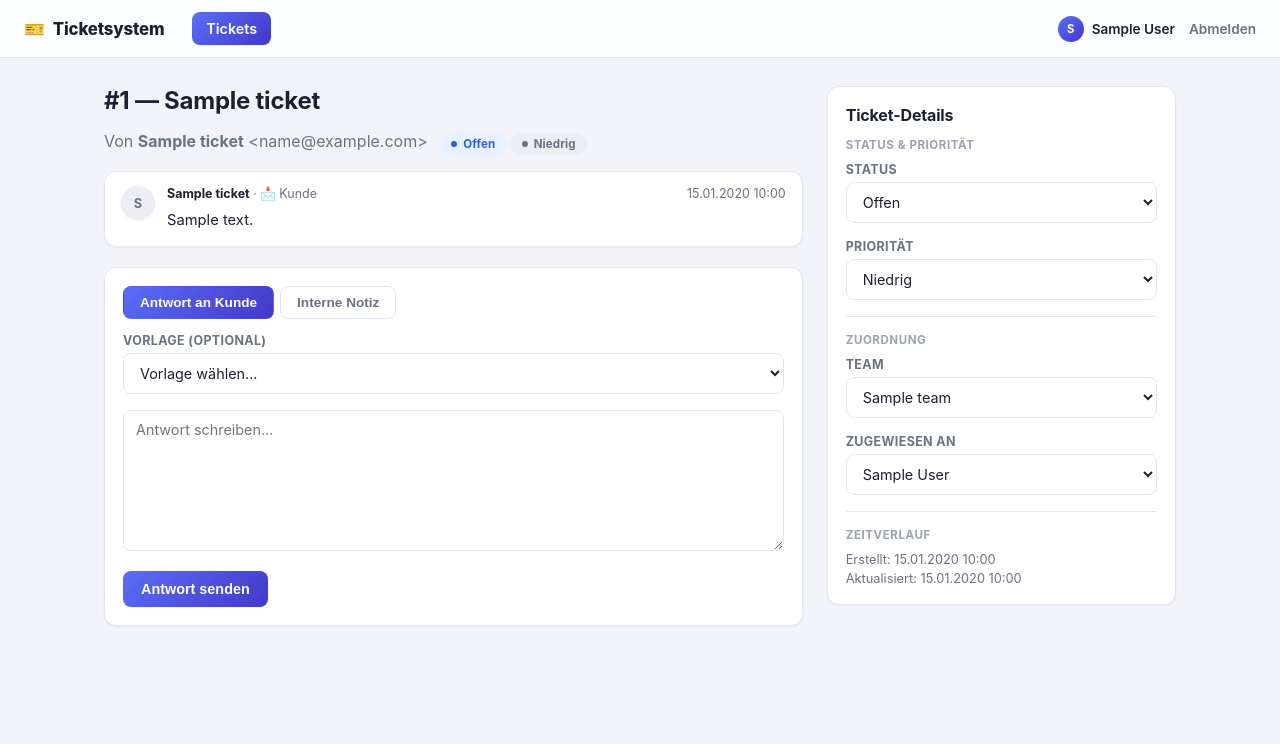
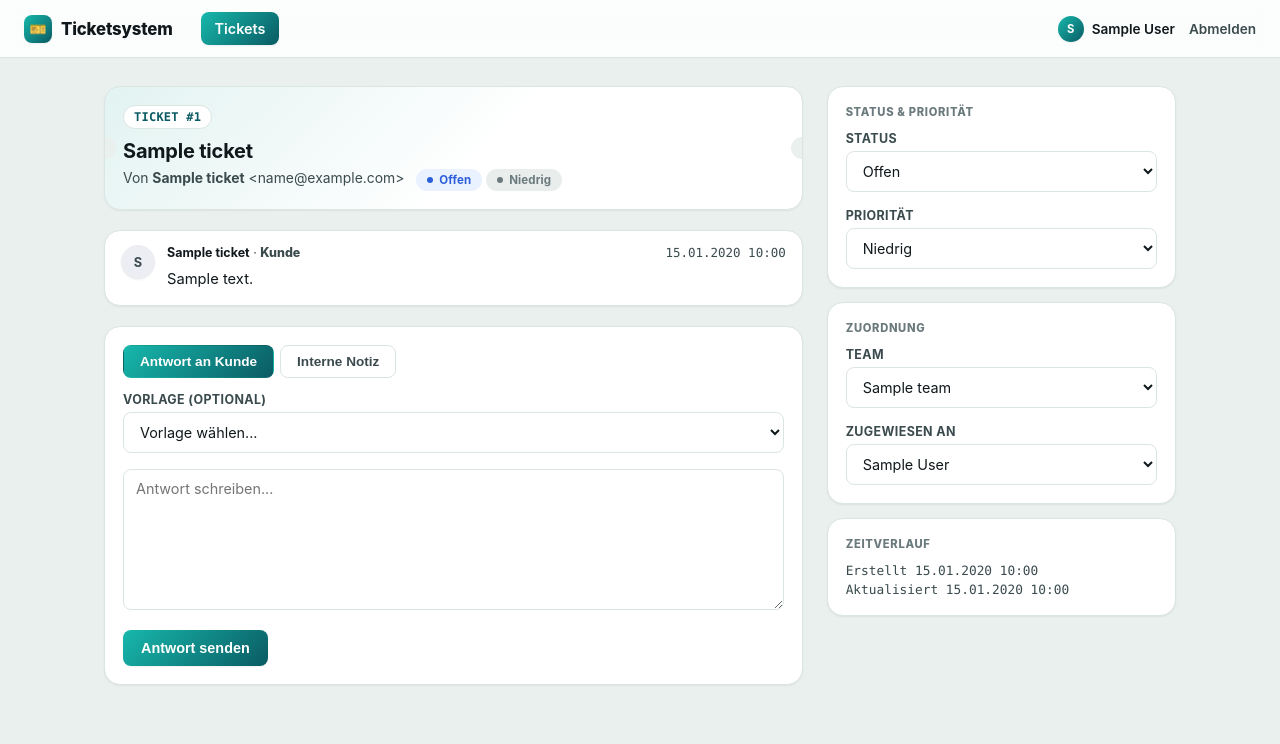
Before and after one commit to EISCoding/TicketSystem, a PHP site: page /ticket.php?id=1 in a window 1280 px wide. Shown: the top 744 px of the page. Run offline with PHP 8.4, Linux system fonts and the light colour scheme; the visitor is signed in with stand-in values (Sample User, id 1); tables that the repository leaves empty hold one stand-in row (values such as "Sample post").

Commit message:
Apply approved petrol/teal design refresh
Replace the indigo palette with a petrol/teal accent, introduce a monospace
type role for ticket IDs and timestamps, restyle the ticket header as a
boarding-pass-style stub, split the ticket sidebar into stacked elevated
cards, switch internal notes to a dashed border, and match the customer
email template to the new palette. Follows the mockup approved earlier.

```diff
--- a/assets/style.css
+++ b/assets/style.css
@@ -1,27 +1,32 @@
 :root {
-  --brand: #4759e6;
-  --brand-dark: #3846c4;
-  --brand-light: #eef0ff;
-  --brand-gradient: linear-gradient(135deg, #5b6ef5 0%, #4338ca 100%);
-  --bg: #f2f4fa;
+  --brand: #0e7c86;
+  --brand-dark: #0a5b63;
+  --brand-bright: #17b8ac;
+  --brand-light: #e2f3f1;
+  --brand-gradient: linear-gradient(135deg, #17b8ac 0%, #0a5b63 100%);
+  --bg: #e9f0ee;
   --surface: #ffffff;
-  --border: #e5e8f0;
-  --text: #1c2030;
-  --text-muted: #6b7280;
-  --text-faint: #9ca3af;
-  --danger: #e03131;
-  --danger-bg: #fff1f1;
-  --success: #2f9e44;
-  --success-bg: #ebfaee;
-  --warning: #e8590c;
-  --warning-bg: #fff4e0;
+  --surface-2: #f4f8f7;
+  --border: #dbe5e2;
+  --text: #10181c;
+  --text-muted: #3a4a4d;
+  --text-faint: #6b7a7d;
+  --neutral: #6b7a7d;
+  --neutral-bg: #e9edec;
+  --danger: #c1352f;
+  --danger-bg: #fdecea;
+  --success: #217a45;
+  --success-bg: #e7f7ec;
+  --warning: #b85c07;
+  --warning-bg: #fdf1e0;
   --info: #2b5fd9;
-  --info-bg: #e9f0ff;
-  --shadow-sm: 0 1px 2px rgba(23, 28, 51, 0.06);
-  --shadow-md: 0 4px 14px rgba(23, 28, 51, 0.08);
-  --shadow-lg: 0 12px 32px rgba(23, 28, 51, 0.12);
-  --radius: 12px;
+  --info-bg: #eaf1ff;
+  --shadow-sm: 0 1px 2px rgba(9, 20, 22, 0.06);
+  --shadow-md: 0 4px 14px rgba(9, 20, 22, 0.09);
+  --shadow-lg: 0 14px 34px rgba(9, 20, 22, 0.16);
+  --radius: 16px;
   --radius-sm: 8px;
+  --font-mono: ui-monospace, "SF Mono", "Roboto Mono", Menlo, Consolas, monospace;
 }
 
 * { box-sizing: border-box; }
@@ -33,6 +38,8 @@ body {
   color: var(--text);
   -webkit-font-smoothing: antialiased;
 }
+
+.mono { font-family: var(--font-mono); font-variant-numeric: tabular-nums; }
 
 a { color: var(--brand); text-decoration: none; }
 a:hover { color: var(--brand-dark); text-decoration: underline; }
@@ -58,8 +65,19 @@ h2 { font-weight: 700; letter-spacing: -0.01em; }
   font-size: 1.05rem;
   display: inline-flex;
   align-items: center;
-  gap: 8px;
+  gap: 9px;
   letter-spacing: -0.01em;
+}
+.header .brand-mark {
+  width: 28px;
+  height: 28px;
+  border-radius: 8px;
+  background: var(--brand-gradient);
+  display: inline-flex;
+  align-items: center;
+  justify-content: center;
+  font-size: 0.85rem;
+  box-shadow: var(--shadow-sm);
 }
 .header nav { display: flex; gap: 4px; margin-left: 28px; }
 .header nav a {
@@ -221,8 +239,8 @@ td a:hover { color: var(--brand); text-decoration: none; }
 .badge-open { background: var(--info-bg); color: var(--info); }
 .badge-pending { background: var(--warning-bg); color: var(--warning); }
 .badge-resolved { background: var(--success-bg); color: var(--success); }
-.badge-closed { background: #eceef2; color: var(--text-muted); }
-.badge-low { background: #eceef2; color: var(--text-muted); }
+.badge-closed { background: var(--neutral-bg); color: var(--neutral); }
+.badge-low { background: var(--neutral-bg); color: var(--neutral); }
 .badge-medium { background: var(--info-bg); color: var(--info); }
 .badge-high { background: #ffe8d6; color: #d9622b; }
 .badge-urgent { background: var(--danger-bg); color: var(--danger); }
@@ -365,6 +363,41 @@ label { display: block; font-size: 0.78rem; font-weight: 700; color: var(--text-
   .grid-2 { grid-template-columns: 1fr; }
 }
 
+/* ---------- Ticket header stub ---------- */
+.ticket-stub {
+  position: relative;
+  background: linear-gradient(135deg, var(--brand-light), var(--surface) 55%);
+  overflow: hidden;
+  margin-bottom: 20px;
+}
+.ticket-stub::before, .ticket-stub::after {
+  content: "";
+  position: absolute;
+  width: 22px;
+  height: 22px;
+  border-radius: 50%;
+  background: var(--bg);
+  top: 50%;
+  transform: translateY(-50%);
+}
+.ticket-stub::before { left: -11px; }
+.ticket-stub::after { right: -11px; }
+.ticket-stub .stub-id {
+  font-family: var(--font-mono);
+  font-weight: 700;
+  font-size: 0.75rem;
+  letter-spacing: 0.02em;
+  background: var(--surface);
+  border: 1px solid var(--border);
+  color: var(--brand-dark);
+  padding: 4px 10px;
+  border-radius: 999px;
+  display: inline-block;
+  margin-bottom: 10px;
+}
+.ticket-stub h1 { font-size: 1.25rem; margin: 0 0 6px; }
+.ticket-stub .req { margin: 0; color: var(--text-muted); font-size: 0.87rem; }
+
 /* ---------- Ticket thread / messages ---------- */
 .thread { display: flex; flex-direction: column; gap: 14px; margin-bottom: 20px; }
 .message {
@@ -377,11 +410,13 @@ label { display: block; font-size: 0.78rem; font-weight: 700; color: var(--text-
   box-shadow: var(--shadow-sm);
 }
 .message-incoming { background: var(--surface); }
-.message-outgoing { background: var(--brand-light); border-color: #d7deff; }
-.message-note { background: #fffcf0; border-color: #ffe8a3; }
+.message-outgoing { background: var(--brand-light); border-color: #bfe4e0; }
+.message-note { background: var(--surface); border: 1px dashed var(--warning); }
 .message-content { flex: 1; min-width: 0; }
 .message-meta { display: flex; justify-content: space-between; align-items: center; gap: 10px; font-size: 0.78rem; color: var(--text-muted); margin-bottom: 8px; flex-wrap: wrap; }
 .message-meta strong { color: var(--text); font-weight: 700; }
+.message-meta .tag { font-weight: 800; }
+.message-meta .time { font-family: var(--font-mono); }
 .message-body { white-space: pre-wrap; font-size: 0.92rem; line-height: 1.55; word-wrap: break-word; }
 
 @media (max-width: 640px) {
@@ -410,16 +445,16 @@ label { display: block; font-size: 0.78rem; font-weight: 700; color: var(--text-
 }
 
 /* ---------- Sidebar ---------- */
-.sidebar h2 { font-size: 1rem; margin-top: 0; }
-.sidebar-section { padding-bottom: 16px; margin-bottom: 16px; border-bottom: 1px solid var(--border); }
-.sidebar-section:last-child { border-bottom: none; margin-bottom: 0; padding-bottom: 0; }
-.sidebar-section-title {
-  font-size: 0.72rem;
-  font-weight: 700;
+.side-stack { display: flex; flex-direction: column; gap: 14px; }
+.side-stack form { display: contents; }
+.side-card { padding: 18px; }
+.side-card .eyebrow {
+  font-size: 0.7rem;
+  font-weight: 800;
   color: var(--text-faint);
   text-transform: uppercase;
-  letter-spacing: 0.05em;
-  margin-bottom: 10px;
+  letter-spacing: 0.06em;
+  margin-bottom: 12px;
 }
 
 .list-item { display: flex; justify-content: space-between; align-items: center; gap: 12px; padding: 14px 0; border-top: 1px solid var(--border); }
--- a/src/Views/header.php
+++ b/src/Views/header.php
@@ -13,7 +13,7 @@ use App\Auth;
 <body>
 <header class="header">
   <div class="header-left">
-    <span class="brand">🎫 <span class="brand-label">Ticketsystem</span></span>
+    <span class="brand"><span class="brand-mark">🎫</span> <span class="brand-label">Ticketsystem</span></span>
     <nav>
       <a href="/tickets.php" class="<?= ($activePage ?? '') === 'tickets' ? 'active' : '' ?>">Tickets</a>
       <?php if (Auth::isAdmin()): ?>
--- a/ticket.php
+++ b/ticket.php
@@ -81,7 +81,6 @@ $templates = Template::all();
 
 $statusLabels = ['OPEN' => 'Offen', 'PENDING' => 'Wartend', 'RESOLVED' => 'Gelöst', 'CLOSED' => 'Geschlossen'];
 $priorityLabels = ['LOW' => 'Niedrig', 'MEDIUM' => 'Mittel', 'HIGH' => 'Hoch', 'URGENT' => 'Dringend'];
-$directionLabels = ['INCOMING' => '📩', 'OUTGOING' => '📤', 'INTERNAL_NOTE' => '📝'];
 
 $activePage = 'tickets';
 require __DIR__ . '/src/Views/header.php';
@@ -102,13 +101,16 @@ foreach ($templates as $tpl) {
 
 <div class="grid-2">
   <div>
-    <h1 class="mt-0" style="margin-bottom:4px;">#<?= (int) $ticket['id'] ?> — <?= e($ticket['subject']) ?></h1>
-    <p class="text-muted mb-16">
+    <div class="card ticket-stub">
+      <span class="stub-id">TICKET #<?= (int) $ticket['id'] ?></span>
+      <h1><?= e($ticket['subject']) ?></h1>
+      <p class="req">
         Von <strong><?= e($ticket['requester_name'] ?: $ticket['requester_email']) ?></strong>
         &lt;<?= e($ticket['requester_email']) ?>&gt;
         <span class="badge badge-<?= strtolower(e($ticket['status'])) ?>" style="margin-left:8px;"><?= e($statusLabels[$ticket['status']] ?? $ticket['status']) ?></span>
         <span class="badge badge-<?= strtolower(e($ticket['priority'])) ?>"><?= e($priorityLabels[$ticket['priority']] ?? $ticket['priority']) ?></span>
       </p>
+    </div>
 
     <div class="thread">
       <?php foreach ($messages as $m): ?>
@@ -124,8 +126,8 @@ foreach ($templates as $tpl) {
           <span class="avatar <?= $avatarCls ?>"><?= e(mb_strtoupper(mb_substr((string) $senderName, 0, 1))) ?></span>
           <div class="message-content">
             <div class="message-meta">
-              <span><strong><?= e((string) $senderName) ?></strong> · <?= $directionLabels[$m['direction']] ?? '' ?> <?= e($label) ?></span>
-              <span><?= e(date('d.m.Y H:i', strtotime($m['created_at']))) ?></span>
+              <span><strong><?= e((string) $senderName) ?></strong> · <span class="tag"><?= e($label) ?></span></span>
+              <span class="time"><?= e(date('d.m.Y H:i', strtotime($m['created_at']))) ?></span>
             </div>
             <div class="message-body"><?= e($m['body']) ?></div>
           </div>
@@ -167,19 +169,18 @@ foreach ($templates as $tpl) {
         <div class="field">
           <textarea name="note_body" rows="5" placeholder="Interne Notiz (nicht sichtbar für Kunde)..."></textarea>
         </div>
-        <button type="submit" class="btn" style="background:#f5c518;">Notiz hinzufügen</button>
+        <button type="submit" class="btn btn-warn">Notiz hinzufügen</button>
       </form>
     </div>
   </div>
 
-  <div class="card sidebar">
-    <h2>Ticket-Details</h2>
+  <div class="side-stack">
     <form method="post" action="/ticket.php?id=<?= (int) $ticketId ?>" onchange="this.requestSubmit()">
       <?= Auth::csrfField() ?>
       <input type="hidden" name="action" value="update_fields">
 
-      <div class="sidebar-section">
-        <div class="sidebar-section-title">Status &amp; Priorität</div>
+      <div class="card side-card">
+        <div class="eyebrow">Status &amp; Priorität</div>
         <div class="field">
           <label for="status">Status</label>
           <select id="status" name="status">
@@ -199,8 +200,8 @@ foreach ($templates as $tpl) {
         </div>
       </div>
 
-      <div class="sidebar-section">
-        <div class="sidebar-section-title">Zuordnung</div>
+      <div class="card side-card">
+        <div class="eyebrow">Zuordnung</div>
         <div class="field">
           <label for="team_id">Team</label>
           <select id="team_id" name="team_id">
@@ -225,13 +226,13 @@ foreach ($templates as $tpl) {
           </select>
         </div>
       </div>
+    </form>
 
-      <div class="sidebar-section">
-        <div class="sidebar-section-title">Zeitverlauf</div>
-        <p class="small text-muted" style="margin:0 0 4px;">Erstellt: <?= e(date('d.m.Y H:i', strtotime($ticket['created_at']))) ?></p>
-        <p class="small text-muted" style="margin:0;">Aktualisiert: <?= e(date('d.m.Y H:i', strtotime($ticket['updated_at']))) ?></p>
+    <div class="card side-card">
+      <div class="eyebrow">Zeitverlauf</div>
+      <p class="small text-muted mono" style="margin:0 0 4px;">Erstellt <?= e(date('d.m.Y H:i', strtotime($ticket['created_at']))) ?></p>
+      <p class="small text-muted mono" style="margin:0;">Aktualisiert <?= e(date('d.m.Y H:i', strtotime($ticket['updated_at']))) ?></p>
     </div>
-    </form>
   </div>
 </div>
 
```
Also changed, not shown: other parts of assets/style.css (+14 -34 lines), src/Mailer.php (+9 -9 lines). Lines whose indentation alone changed are shown as unchanged.
